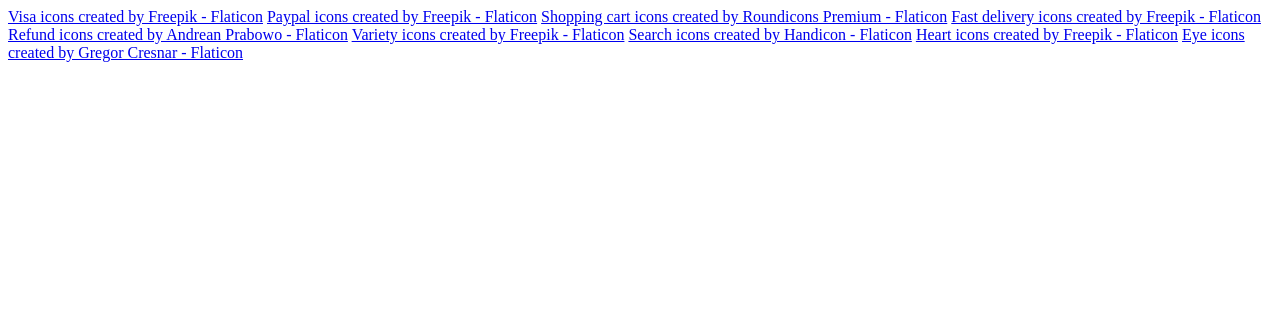
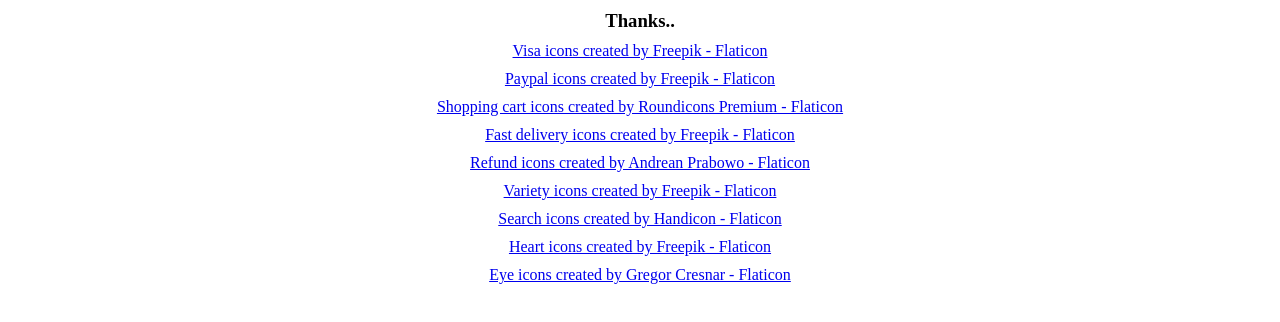
Before and after one commit to emincb/stickershop, a plain HTML site: page src/icons.html in a window 1280 px wide. Drawn offline with Linux system fonts and the light colour scheme.

Commit message:
adding style

```diff
--- a/src/icons.html
+++ b/src/icons.html
@@ -1,3 +1,25 @@
+<!DOCTYPE html>
+<html lang="en">
+  <head>
+    <meta charset="UTF-8" />
+    <meta http-equiv="X-UA-Compatible" content="IE=edge" />
+    <meta name="viewport" content="width=device-width, initial-scale=1.0" />
+    <title>Icons</title>
+    <style>
+      * {
+        text-align: center;
+        margin: 5px;
+      }
+      .links {
+        display: flex;
+        justify-content: center;
+        align-items: center;
+        flex-direction: column;
+      }
+    </style>
+  </head>
+  <body>
+    <h3>Thanks..</h3>
     <div class="links">
       <a href="https://www.flaticon.com/free-icons/visa" title="visa icons"
         >Visa icons created by Freepik - Flaticon</a
@@ -18,7 +40,9 @@
       <a href="https://www.flaticon.com/free-icons/refund" title="refund icons"
         >Refund icons created by Andrean Prabowo - Flaticon</a
       >
-  <a href="https://www.flaticon.com/free-icons/variety" title="variety icons"
+      <a
+        href="https://www.flaticon.com/free-icons/variety"
+        title="variety icons"
         >Variety icons created by Freepik - Flaticon</a
       >
       <a href="https://www.flaticon.com/free-icons/search" title="search icons"
@@ -31,3 +55,5 @@
         >Eye icons created by Gregor Cresnar - Flaticon</a
       >
     </div>
+  </body>
+</html>
```
Lines whose indentation alone changed are shown as unchanged.
